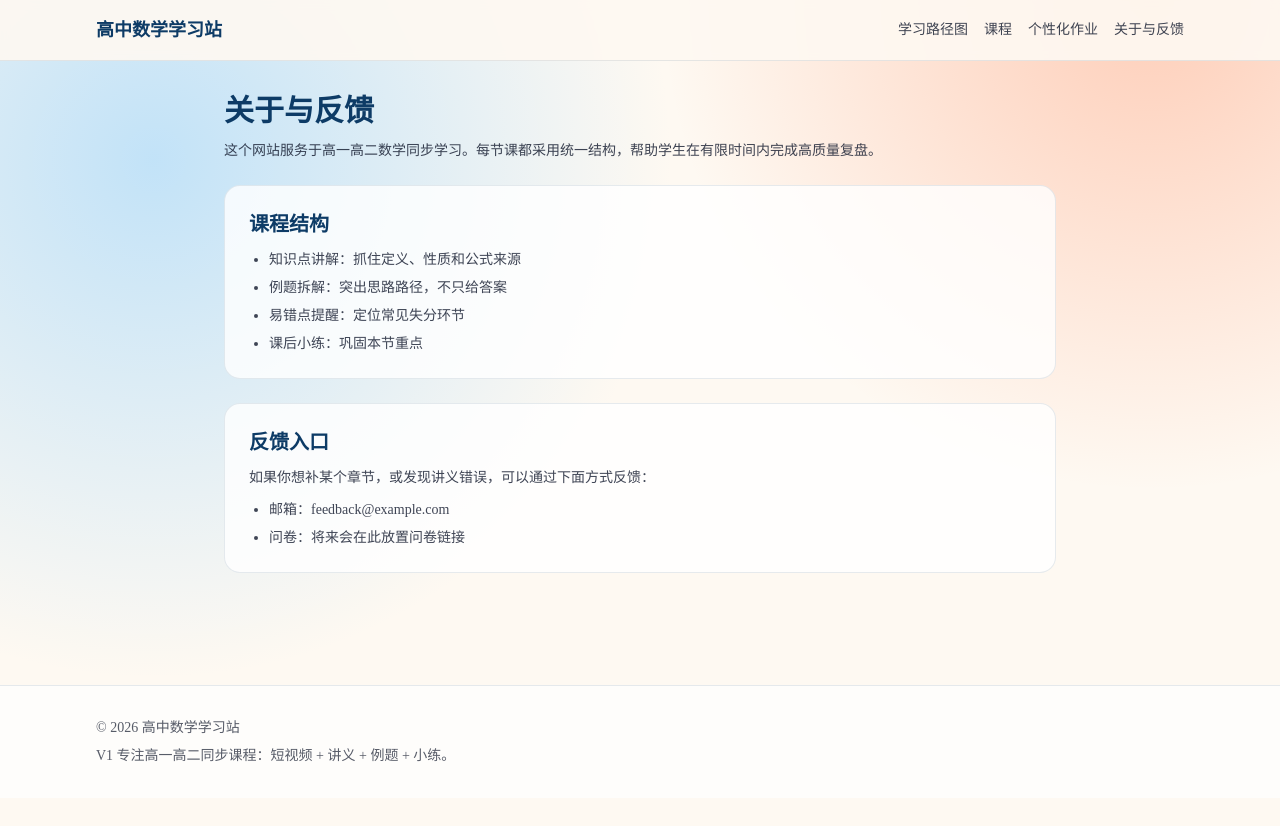
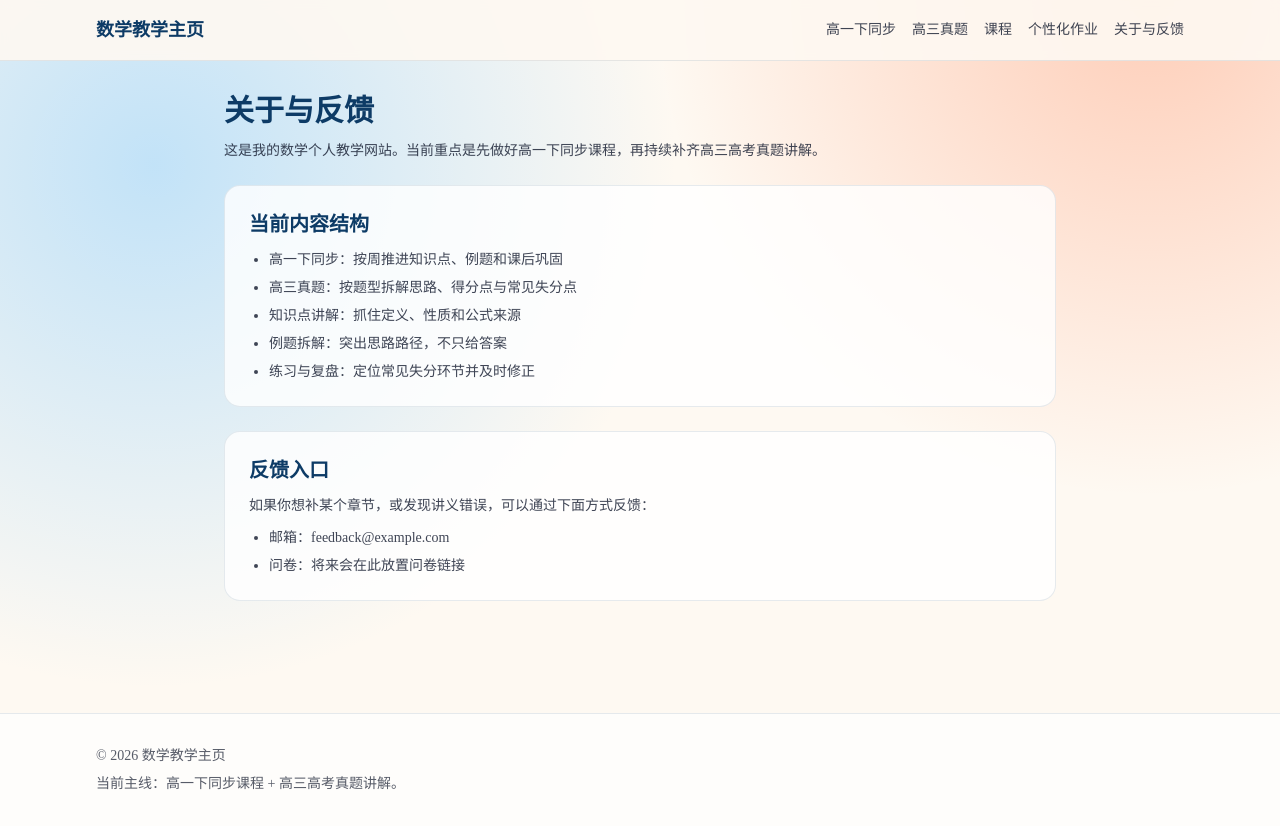
Before and after one commit to Jiancanguang/gaozhong-math-learning, a Next.js app: page /about in a window 1280 px wide. Before the commit the page ends 800 px from the top, so only its background shows below. Built offline with nearby package versions, Linux system fonts and the light colour scheme.

Commit message:
feat: sync site messaging to personalized dual-track focus

```diff
--- a/app/about/page.tsx
+++ b/app/about/page.tsx
@@ -3,16 +3,17 @@ export default function AboutPage() {
     <div className="mx-auto w-full max-w-4xl px-4 pb-12 pt-8 sm:px-6 lg:px-8">
       <h1 className="text-3xl font-semibold text-tide">关于与反馈</h1>
       <p className="mt-3 text-sm text-ink/80">
-        这个网站服务于高一高二数学同步学习。每节课都采用统一结构，帮助学生在有限时间内完成高质量复盘。
+        这是我的数学个人教学网站。当前重点是先做好高一下同步课程，再持续补齐高三高考真题讲解。
       </p>
 
       <section className="mt-6 rounded-2xl border border-tide/10 bg-white/80 p-6">
-        <h2 className="text-xl font-semibold text-tide">课程结构</h2>
+        <h2 className="text-xl font-semibold text-tide">当前内容结构</h2>
         <ul className="mt-3 list-disc space-y-2 pl-5 text-sm text-ink/80">
+          <li>高一下同步：按周推进知识点、例题和课后巩固</li>
+          <li>高三真题：按题型拆解思路、得分点与常见失分点</li>
           <li>知识点讲解：抓住定义、性质和公式来源</li>
           <li>例题拆解：突出思路路径，不只给答案</li>
-          <li>易错点提醒：定位常见失分环节</li>
-          <li>课后小练：巩固本节重点</li>
+          <li>练习与复盘：定位常见失分环节并及时修正</li>
         </ul>
       </section>
 
--- a/app/courses/page.tsx
+++ b/app/courses/page.tsx
@@ -32,7 +32,7 @@ export default function CoursesPage({ searchParams }: CoursesPageProps) {
   return (
     <div className="mx-auto w-full max-w-6xl px-4 pb-12 pt-8 sm:px-6 lg:px-8">
       <h1 className="text-3xl font-semibold text-tide">课程列表</h1>
-      <p className="mt-3 text-sm text-ink/75">按年级、章节筛选并支持关键词搜索（课程标题/标签）。</p>
+      <p className="mt-3 text-sm text-ink/75">当前以高一下同步课程为主，支持按年级、章节和关键词检索。</p>
 
       <form className="mt-6 grid gap-3 rounded-2xl border border-tide/10 bg-white/80 p-4 md:grid-cols-4">
         <select name="grade" defaultValue={gradeFilter ?? ''} className="rounded-lg border border-tide/20 bg-white px-3 py-2 text-sm outline-none focus:border-accent">
--- a/app/layout.tsx
+++ b/app/layout.tsx
@@ -8,13 +8,13 @@ import './globals.css';
 export const metadata: Metadata = {
   metadataBase: new URL('https://example.com'),
   title: {
-    default: '高中数学学习站',
-    template: '%s | 高中数学学习站'
+    default: '数学教学主页',
+    template: '%s | 数学教学主页'
   },
-  description: '面向高一高二同步学习的数学课程平台，提供短视频讲解、知识点讲义、例题分析与课后小练。',
+  description: '数学个人教学网站，聚焦高一下同步课程与高三高考真题讲解。',
   openGraph: {
-    title: '高中数学学习站',
-    description: '高一高二同步数学课程：短视频 + 讲义 + 例题 + 小练',
+    title: '数学教学主页',
+    description: '高一下同步课程 + 高三高考真题讲解',
     type: 'website',
     locale: 'zh_CN'
   }
--- a/app/page.tsx
+++ b/app/page.tsx
@@ -4,24 +4,31 @@ import Link from 'next/link';
 import { CourseCard } from '@/components/course-card';
 import { getLatestCourses, mapChapterName } from '@/lib/courses';
 
-const gradeTracks = [
+const focusTracks = [
   {
-    grade: '10',
-    label: '高一同步',
-    description: '打牢函数、三角函数、数列与解析几何基础。'
+    title: '高一下同步课程',
+    description: '按学校进度讲透每周重点，覆盖函数、数列、三角与解析几何核心题型。',
+    timeline: '每周更新 2-3 节',
+    href: '/courses?grade=10' as Route
   },
   {
-    grade: '11',
-    label: '高二同步',
-    description: '重点突破立体几何、概率统计与导数初步。'
+    title: '高三高考真题讲解',
+    description: '以近年真题为线索，拆解压轴题思路、评分点与时间分配策略。',
+    timeline: '本阶段优先推进',
+    href: '/roadmap' as Route
   }
 ];
 
-const roadmap = [
-  '先看 15-20 分钟短视频，建立知识图谱',
-  '对照讲义做 2-3 道例题，关注解题结构',
-  '完成课后小练，记录本课易错点',
-  '隔天做同类题，形成长期记忆'
+const profileHighlights = [
+  '个人教学站点，目标是把复杂知识点讲清、讲短、讲会',
+  '所有课程围绕“看得懂 + 做得出 + 能复盘”三件事设计',
+  '先完成主页与课程框架，再持续补齐高三真题专题'
+];
+
+const nextMilestones = [
+  '完成首页个人化改版与导航整理',
+  '上线高一下同步课第一批章节（函数/数列/三角）',
+  '搭建高三真题讲解专区并持续更新套卷解析'
 ];
 
 export default function HomePage() {
@@ -31,45 +38,43 @@ export default function HomePage() {
 
   return (
     <div className="mx-auto w-full max-w-6xl px-4 pb-12 pt-8 sm:px-6 lg:px-8">
-      <section className="rounded-3xl border border-tide/10 bg-white/75 p-8 shadow-card">
-        <p className="text-sm font-semibold uppercase tracking-wider text-accent">高中数学 V1</p>
-        <h1 className="mt-3 text-3xl font-semibold text-tide sm:text-4xl">高一高二同步课程学习平台</h1>
+      <section className="rounded-3xl border border-tide/10 bg-white/80 p-8 shadow-card">
+        <p className="text-sm font-semibold uppercase tracking-wider text-accent">Personal Teaching Hub</p>
+        <h1 className="mt-3 text-3xl font-semibold text-tide sm:text-4xl">高中数学个人主页</h1>
         <p className="mt-4 max-w-2xl text-base text-ink/80">
-          每节课采用“短视频 + 讲义 + 例题 + 小练”结构，帮助学生在 30-40 分钟内完成一轮有效学习。
+          这里是我的教学主站。当前重点先做两件事：高一下同步课程系统化上线，以及高三高考真题讲解持续更新。
         </p>
         <div className="mt-6 flex flex-wrap gap-3 text-sm">
-          {latestChapters.map((chapter) => (
-            <span key={chapter} className="rounded-full bg-tide/10 px-3 py-1 font-medium text-tide">
-              {chapter}
+          {profileHighlights.map((item) => (
+            <span key={item} className="rounded-full bg-tide/10 px-3 py-1 font-medium text-tide">
+              {item}
             </span>
           ))}
         </div>
         <div className="mt-8 flex flex-wrap gap-3">
-          <Link href="/roadmap" className="rounded-xl bg-accent px-5 py-3 text-sm font-medium text-white transition hover:bg-accent/90">
-            必修二路径图
+          <Link href="/courses?grade=10" className="rounded-xl bg-accent px-5 py-3 text-sm font-medium text-white transition hover:bg-accent/90">
+            进入高一下课程
           </Link>
-          <Link href="/courses" className="rounded-xl bg-tide px-5 py-3 text-sm font-medium text-white transition hover:bg-tide/90">
-            开始学习
+          <Link href="/roadmap" className="rounded-xl bg-tide px-5 py-3 text-sm font-medium text-white transition hover:bg-tide/90">
+            查看高三真题规划
           </Link>
           <Link href={assignmentHref} className="rounded-xl border border-tide/20 px-5 py-3 text-sm font-medium text-tide transition hover:bg-tide/5">
             个性化作业
           </Link>
-          <Link href="/about" className="rounded-xl border border-tide/20 px-5 py-3 text-sm font-medium text-tide transition hover:bg-tide/5">
-            反馈与建议
+          <Link href="/courses" className="rounded-xl border border-tide/20 px-5 py-3 text-sm font-medium text-tide transition hover:bg-tide/5">
+            全部课程
           </Link>
         </div>
       </section>
 
       <section className="mt-10 grid gap-4 md:grid-cols-2">
-        {gradeTracks.map((track) => (
-          <article key={track.grade} className="rounded-2xl border border-tide/10 bg-white/80 p-5">
-            <h2 className="text-xl font-semibold text-tide">{track.label}</h2>
+        {focusTracks.map((track) => (
+          <article key={track.title} className="rounded-2xl border border-tide/10 bg-white/80 p-5">
+            <h2 className="text-xl font-semibold text-tide">{track.title}</h2>
             <p className="mt-2 text-sm text-ink/75">{track.description}</p>
-            <Link
-              href={`/courses?grade=${track.grade}`}
-              className="mt-4 inline-flex rounded-lg bg-accent px-4 py-2 text-sm font-medium text-white transition hover:bg-accent/90"
-            >
-              查看课程
+            <p className="mt-3 text-xs font-semibold tracking-wide text-accent">{track.timeline}</p>
+            <Link href={track.href} className="mt-4 inline-flex rounded-lg bg-accent px-4 py-2 text-sm font-medium text-white transition hover:bg-accent/90">
+              查看详情
             </Link>
           </article>
         ))}
@@ -79,26 +84,38 @@ export default function HomePage() {
         <article className="rounded-2xl border border-tide/10 bg-white/80 p-6">
           <div className="flex flex-wrap items-center justify-between gap-3">
             <div>
-              <h2 className="text-2xl font-semibold text-tide">高中数学必修二学习路径图</h2>
-              <p className="mt-2 text-sm text-ink/75">按教材第六到第十章（向量、复数、立体几何、统计、概率）可视化展示学习顺序。</p>
+              <h2 className="text-2xl font-semibold text-tide">当前进度与下一步</h2>
+              <p className="mt-2 text-sm text-ink/75">这是站点当前建设节奏，方便学生和家长了解更新计划。</p>
             </div>
-            <Link href="/roadmap" className="rounded-xl border border-tide/20 px-4 py-2 text-sm font-medium text-tide transition hover:bg-tide/5">
-              打开路径图
+            <Link href="/about" className="rounded-xl border border-tide/20 px-4 py-2 text-sm font-medium text-tide transition hover:bg-tide/5">
+              查看说明
             </Link>
           </div>
+          <ol className="mt-4 grid gap-3 md:grid-cols-3">
+            {nextMilestones.map((item, index) => (
+              <li key={item} className="rounded-xl border border-tide/10 bg-white p-4 text-sm text-ink/80">
+                <span className="mr-2 inline-flex h-6 w-6 items-center justify-center rounded-full bg-tide text-xs text-white">{index + 1}</span>
+                {item}
+              </li>
+            ))}
+          </ol>
         </article>
       </section>
 
       <section className="mt-12">
-        <h2 className="text-2xl font-semibold text-tide">学习路径建议</h2>
-        <ol className="mt-4 grid gap-3 md:grid-cols-2">
-          {roadmap.map((item, index) => (
-            <li key={item} className="rounded-xl border border-tide/10 bg-white p-4 text-sm text-ink/80">
-              <span className="mr-2 inline-flex h-6 w-6 items-center justify-center rounded-full bg-tide text-xs text-white">{index + 1}</span>
-              {item}
-            </li>
+        <div className="flex items-end justify-between">
+          <h2 className="text-2xl font-semibold text-tide">覆盖章节</h2>
+          <Link href="/courses" className="text-sm font-medium text-accent hover:underline">
+            课程总览
+          </Link>
+        </div>
+        <div className="mt-5 flex flex-wrap gap-3">
+          {latestChapters.map((chapter) => (
+            <span key={chapter} className="rounded-full bg-white px-4 py-2 text-sm font-medium text-tide ring-1 ring-tide/15">
+              {chapter}
+            </span>
           ))}
-        </ol>
+        </div>
       </section>
 
       <section className="mt-12">
--- a/app/roadmap/page.tsx
+++ b/app/roadmap/page.tsx
@@ -99,10 +99,10 @@ export default function RoadmapPage() {
   return (
     <div className="mx-auto w-full max-w-6xl px-4 pb-12 pt-8 sm:px-6 lg:px-8">
       <header className="rounded-3xl border border-tide/10 bg-white/80 p-7 shadow-card">
-        <p className="text-sm font-semibold uppercase tracking-wider text-accent">人教 A 版 · 必修第二册</p>
-        <h1 className="mt-2 text-3xl font-semibold text-tide">学习路径图</h1>
+        <p className="text-sm font-semibold uppercase tracking-wider text-accent">高三高考真题讲解 · 筹备区</p>
+        <h1 className="mt-2 text-3xl font-semibold text-tide">真题讲解路径图</h1>
         <p className="mt-3 max-w-3xl text-sm text-ink/80">
-          路径严格对应教材第六章到第十章：平面向量、复数、立体几何初步、统计、概率。每个节点会显示当前站内课程覆盖度。
+          先用现有章节能力做题型映射，后续将逐步替换为按年份、卷别、题型组织的高考真题讲解路径。每个节点会显示站内内容覆盖度。
         </p>
       </header>
 
--- a/components/footer.tsx
+++ b/components/footer.tsx
@@ -2,8 +2,8 @@ export function Footer() {
   return (
     <footer className="mt-16 border-t border-tide/10 bg-white/70 py-8">
       <div className="mx-auto flex w-full max-w-6xl flex-col gap-2 px-4 text-sm text-ink/70 sm:px-6 lg:px-8">
-        <p>© 2026 高中数学学习站</p>
-        <p>V1 专注高一高二同步课程：短视频 + 讲义 + 例题 + 小练。</p>
+        <p>© 2026 数学教学主页</p>
+        <p>当前主线：高一下同步课程 + 高三高考真题讲解。</p>
       </div>
     </footer>
   );
--- a/components/header.tsx
+++ b/components/header.tsx
@@ -8,11 +8,14 @@ export function Header() {
     <header className="border-b border-tide/10 bg-paper/90 backdrop-blur-sm">
       <div className="mx-auto flex w-full max-w-6xl items-center justify-between px-4 py-4 sm:px-6 lg:px-8">
         <Link href="/" className="text-lg font-semibold text-tide">
-          高中数学学习站
+          数学教学主页
         </Link>
         <nav className="flex items-center gap-4 text-sm text-ink/80">
+          <Link href="/courses?grade=10" className="transition hover:text-accent">
+            高一下同步
+          </Link>
           <Link href="/roadmap" className="transition hover:text-accent">
-            学习路径图
+            高三真题
           </Link>
           <Link href="/courses" className="transition hover:text-accent">
             课程
```
